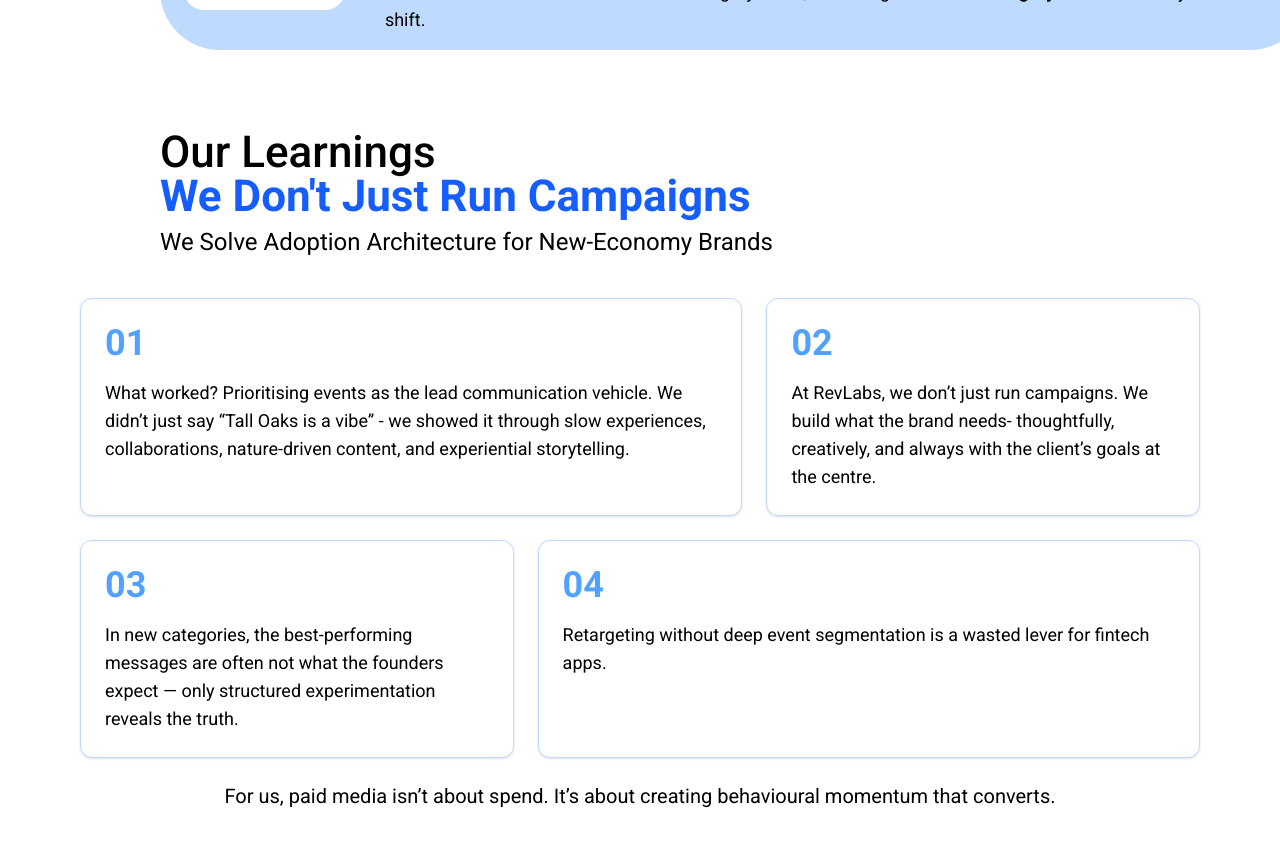
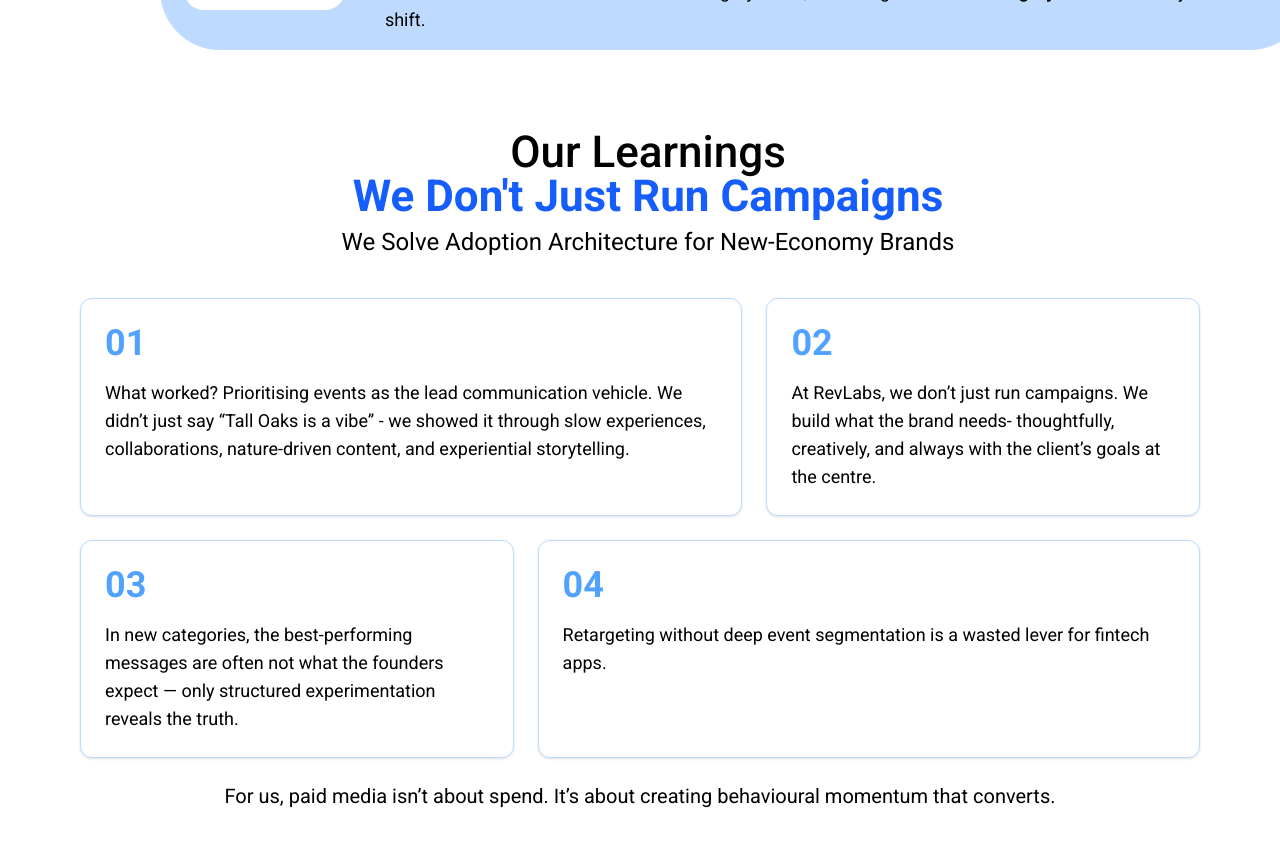
Before and after one commit to k20manish/intentfarm, a React (Vite) app: page / in a window 1280 px wide. Shown: the part 2660-3506 px from the top of the page. Built offline with nearby package versions, Linux system fonts and the light colour scheme; a web font is replaced by a local one.

Commit message:
change in the body section shifting div

```diff
--- a/src/component/BodySection.jsx
+++ b/src/component/BodySection.jsx
@@ -350,7 +350,7 @@ function BodySection() {
         whileInView="visible"
         transition={{ duration: 0.6 }}
         viewport={{ once: true }}
-        className="mt-20 ml-4 md:ml-32 leading-tight text-center md:text-left"
+        className="mt-20 ml-4  flex flex-col justify-center items-center leading-tight text-center md:text-left"
       >
         <p className="text-3xl md:text-[44px] font-medium text-black m-0 p-0 leading-none">
           Our Learnings
```
